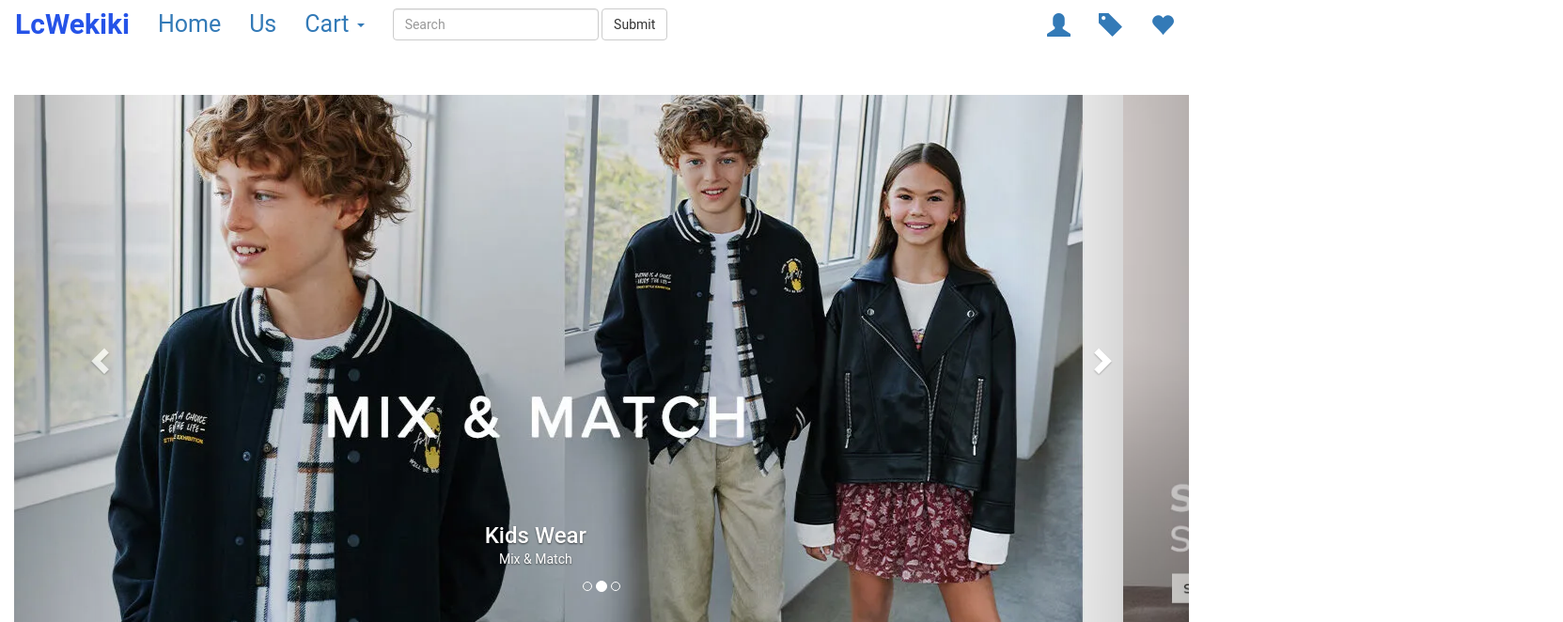
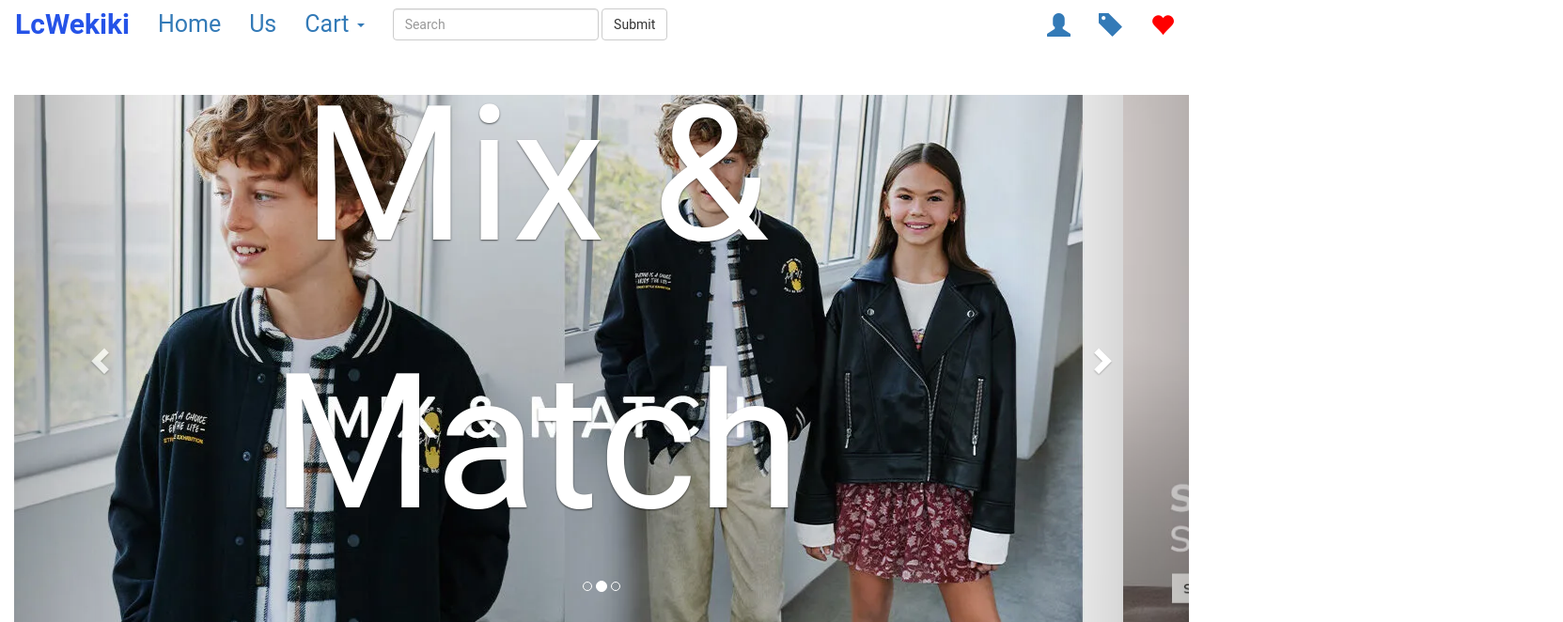
Before and after one commit to moamenFathy/hello, a plain HTML site: page index.html in a window 1280 px wide. Shown: the top 662 px of the page at 94% size, 1663 px wide, since content can reach past the window. Drawn offline with Linux system fonts and the light colour scheme.

Commit message:
feat: I Make Surprises Too

```diff
--- a/css/style.css
+++ b/css/style.css
@@ -75,3 +75,15 @@
 	border-radius: 40px;
 	vertical-align: middle;
 }
+
+
+p {
+	font-size: 200px;
+	display: inline;
+}
+
+.glyphicon-heart{
+	/* padding: 50px; */
+	/* font-size: xx-large; */
+	color: red;
+}
```
Also changed, not shown: moamen.html (added, +15 -0 lines).
